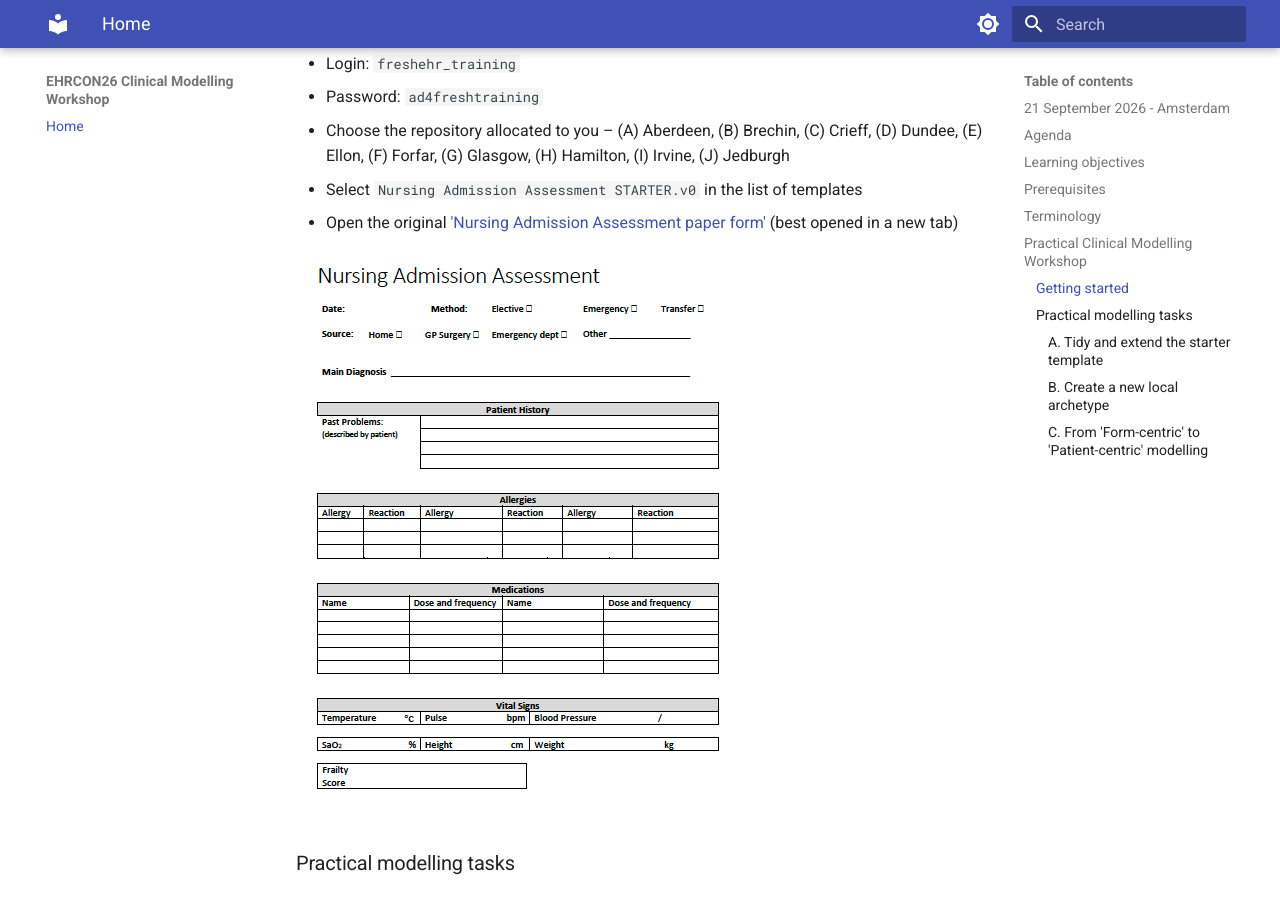
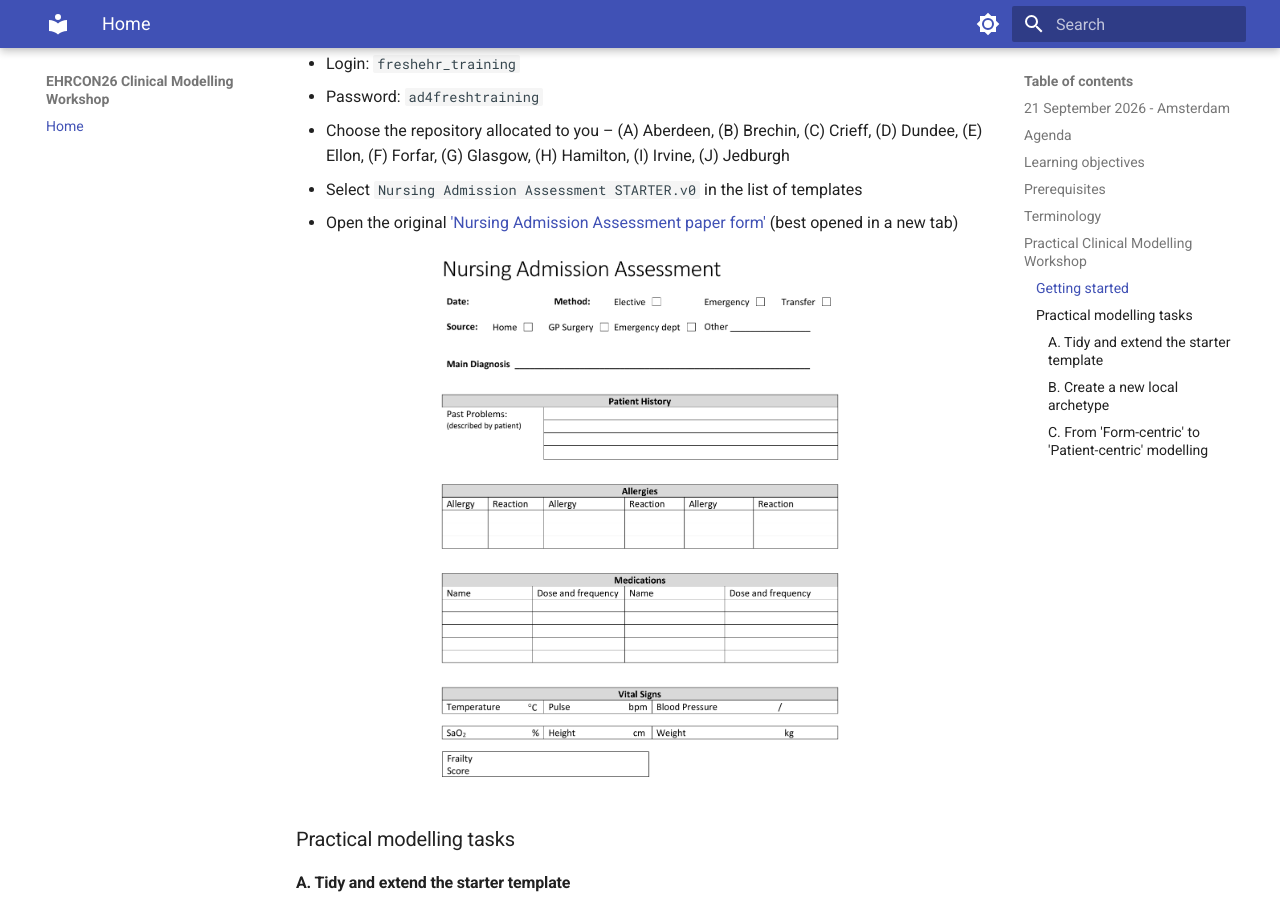
Before and after one commit to freshehrteam/ucl-training, an MkDocs documentation site: the page built from docs/README.md, in a window 1280 px wide and 900 px high, scrolled down 2433 px. Built offline with MkDocs 1.6.1 and Material for MkDocs 9.7.7, drawn with Linux system fonts in a browser that asks for light colours.

Commit message:
Increase form resolution
Boxes were broken (Mac vs linux font issue?), added new ones.

```diff
--- a/docs/README.md
+++ b/docs/README.md
@@ -66,7 +66,7 @@
 - Select `Nursing Admission Assessment STARTER.v0` in the list of templates
 - Open the original ['Nursing Admission Assessment paper form'](Nursing%20Admission%20Assessment.pdf) (best opened in a new tab)
 
-![](images/nursing-admission.png)
+<p align="center"><img src="images/nursing-admission.png" alt="Nursing Admission Assessment paper form" width="60%" /></p>
 
 ### Practical modelling tasks
 
@@ -122,7 +122,7 @@
 
 You can view the original document here: ['Additional Information on Admission'](Additional%20information%20on%20admission.pdf) (best opened in a new tab)
 
-![](images/additional-info.png)
+<p align="center"><img src="images/additional-info.png" alt="Additional information on admission paper form" width="60%" /></p>
 
 There is no suitable existing archetype in the CKM for this data, so, having exhausted the reuse-first step, we author a new one. It's modelled as an `ADMIN_ENTRY` rather than an `OBSERVATION` or `EVALUATION` because this is admission logistics, not a clinical finding.
 
```
Also changed, not shown: docs/images/additional-info.png, docs/images/nursing-admission.png.
